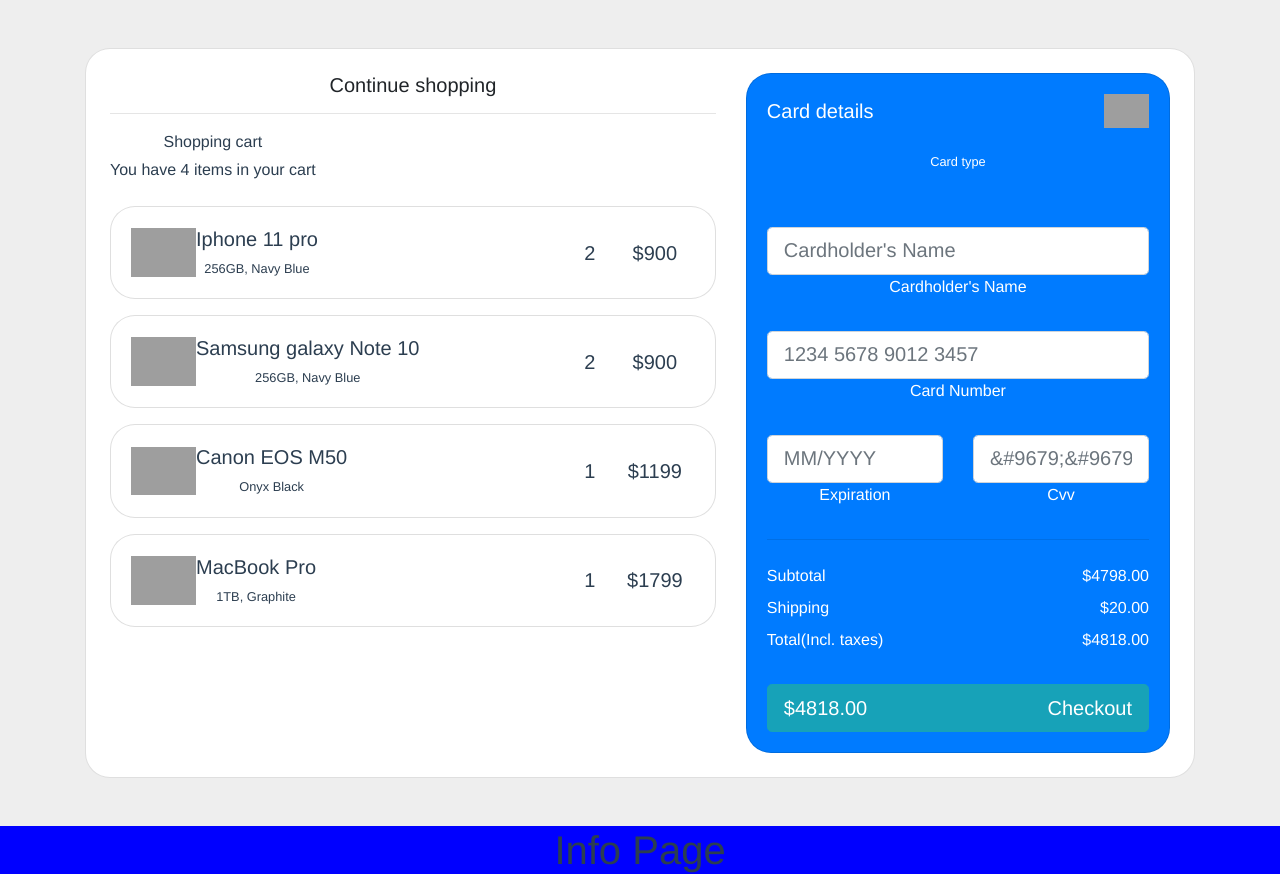
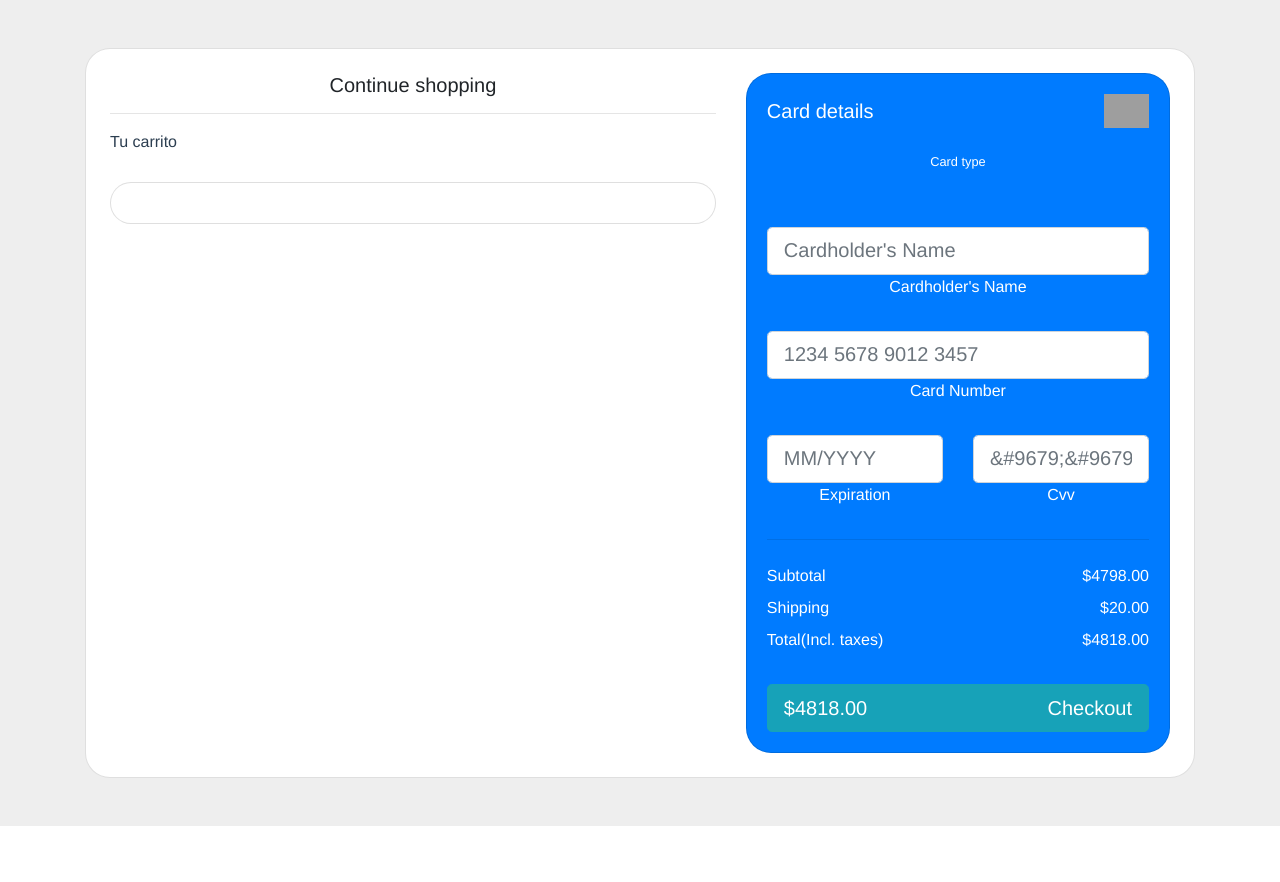
Before and after one commit to VictoriaBesada/PROJECT-Vuejs, a Vue app in the folder vueproject/: page / in a window 1280 px wide. Shown: the part 5300-6182 px from the top of the page. After the commit the page ends 6126 px from the top, so only its background shows below. Built offline with nearby package versions, Linux system fonts and the light colour scheme; grey boxes are pictures that could not be loaded.

Commit message:
mas avances

```diff
--- a/vueproject/src/App.vue
+++ b/vueproject/src/App.vue
@@ -14,9 +14,16 @@
       v-if="canAccess"
       @changeFlagFromListado="recibiElMensaje"
       :productos="listadoDeProductos"
+      @verDetalleProducto="recibirDetalleProducto"
     />
-    <CarritoPage :carro ="carrito"/>
-    <InfoPage />
+    <CarritoPage
+      :carro="carrito"
+      @actualizarCarrito="recibirCarritoActualizado"
+    />
+    <InfoPage
+    v-if="productoSeleccionado"
+    :producto="productoSeleccionado"
+    />
   </div>
 </template>
 
@@ -129,6 +136,7 @@
         },
       ],
       carrito: [],
+      productoSeleccionado: null,
     };
   },
   methods: {
@@ -140,6 +148,12 @@
     },
     recibirProductosCarrito(payload) {
       this.carrito.push(payload);
+    },
+    recibirCarritoActualizado(payload) {
+      this.carrito = [...payload];
+    },
+    recibirDetalleProducto(payload) {
+      this.productoSeleccionado = payload;
     },
   },
 };
--- a/vueproject/src/components/CarritoPage.vue
+++ b/vueproject/src/components/CarritoPage.vue
@@ -20,110 +20,17 @@
                       class="d-flex justify-content-between align-items-center mb-4"
                     >
                       <div>
-                        <p class="mb-1">Shopping cart</p>
-                        <p class="mb-0">You have 4 items in your cart</p>
-                      </div>
-                    </div>
-
-                    <div class="card mb-3">
-                      <div class="card-body">
-                        <div class="d-flex justify-content-between">
-                          <div class="d-flex flex-row align-items-center">
-                            <div>
-                              <img
-                                src="https://mdbcdn.b-cdn.net/img/Photos/new-templates/bootstrap-shopping-carts/img1.webp"
-                                class="img-fluid rounded-3"
-                                alt="Shopping item"
-                                style="width: 65px"
-                              />
-                            </div>
-                            <div class="ms-3">
-                              <h5>Iphone 11 pro</h5>
-                              <p class="small mb-0">256GB, Navy Blue</p>
-                            </div>
-                          </div>
-                          <div class="d-flex flex-row align-items-center">
-                            <div style="width: 50px">
-                              <h5 class="fw-normal mb-0">2</h5>
-                            </div>
-                            <div style="width: 80px">
-                              <h5 class="mb-0">$900</h5>
-                            </div>
-                            <a href="#!" style="color: #cecece"
-                              ><i class="fas fa-trash-alt"></i
-                            ></a>
-                          </div>
-                        </div>
-                      </div>
-                    </div>
-
-                    <div class="card mb-3">
-                      <div class="card-body">
-                        <div class="d-flex justify-content-between">
-                          <div class="d-flex flex-row align-items-center">
-                            <div>
-                              <img
-                                src="https://mdbcdn.b-cdn.net/img/Photos/new-templates/bootstrap-shopping-carts/img2.webp"
-                                class="img-fluid rounded-3"
-                                alt="Shopping item"
-                                style="width: 65px"
-                              />
-                            </div>
-                            <div class="ms-3">
-                              <h5>Samsung galaxy Note 10</h5>
-                              <p class="small mb-0">256GB, Navy Blue</p>
-                            </div>
-                          </div>
-                          <div class="d-flex flex-row align-items-center">
-                            <div style="width: 50px">
-                              <h5 class="fw-normal mb-0">2</h5>
-                            </div>
-                            <div style="width: 80px">
-                              <h5 class="mb-0">$900</h5>
-                            </div>
-                            <a href="#!" style="color: #cecece"
-                              ><i class="fas fa-trash-alt"></i
-                            ></a>
-                          </div>
-                        </div>
-                      </div>
-                    </div>
-
-                    <div class="card mb-3">
-                      <div class="card-body">
-                        <div class="d-flex justify-content-between">
-                          <div class="d-flex flex-row align-items-center">
-                            <div>
-                              <img
-                                src="https://mdbcdn.b-cdn.net/img/Photos/new-templates/bootstrap-shopping-carts/img3.webp"
-                                class="img-fluid rounded-3"
-                                alt="Shopping item"
-                                style="width: 65px"
-                              />
-                            </div>
-                            <div class="ms-3">
-                              <h5>Canon EOS M50</h5>
-                              <p class="small mb-0">Onyx Black</p>
-                            </div>
-                          </div>
-                          <div class="d-flex flex-row align-items-center">
-                            <div style="width: 50px">
-                              <h5 class="fw-normal mb-0">1</h5>
-                            </div>
-                            <div style="width: 80px">
-                              <h5 class="mb-0">$1199</h5>
-                            </div>
-                            <a href="#!" style="color: #cecece"
-                              ><i class="fas fa-trash-alt"></i
-                            ></a>
-                          </div>
-                        </div>
+                        <p class="mb-1">Tu carrito</p>
                       </div>
                     </div>
 
                     <div class="card mb-3 mb-lg-0">
                       <div class="card-body">
-                        <div class="d-flex justify-content-between">
+                        <div
+                          class="d-flex justify-content-between"
+                          v-for="item in carroLocal"
+                          :key="item.id"
+                        >
                           <div class="d-flex flex-row align-items-center">
                             <div>
                               <img
@@ -134,16 +41,39 @@
                               />
                             </div>
                             <div class="ms-3">
-                              <h5>MacBook Pro</h5>
-                              <p class="small mb-0">1TB, Graphite</p>
+                              <h5>{{ item.titulo }}</h5>
+                              <p class="small mb-0">{{ item.descripcion }}</p>
                             </div>
                           </div>
                           <div class="d-flex flex-row align-items-center">
                             <div style="width: 50px">
-                              <h5 class="fw-normal mb-0">1</h5>
+                              <div class="col-md-3 col-lg-3 col-xl-2 d-flex">
+                                <button
+                                  class="btn btn-link px-2"
+                                  @click="restar(item)"
+                                >
+                                  <i class="fas fa-minus"></i>
+                                </button>
+
+                                <input
+                                  id="form1"
+                                  min="0"
+                                  name="quantity"
+                                  value="1"
+                                  type="number"
+                                  class="form-control form-control-sm"
+                                />
+
+                                <button
+                                  class="btn btn-link px-2"
+                                  @click="sumar(item)"
+                                >
+                                  <i class="fas fa-plus"></i>
+                                </button>
+                              </div>
                             </div>
                             <div style="width: 80px">
-                              <h5 class="mb-0">$1799</h5>
+                              <h5 class="mb-0">{{ item.precio }}</h5>
                             </div>
                             <a href="#!" style="color: #cecece"
                               ><i class="fas fa-trash-alt"></i
@@ -294,13 +224,29 @@
   name: "CarritoPage",
   props: ["carro"],
   data() {
-    return {};
+    return {
+      carroLocal: [],
+    };
+  },
+  mounted() {
+    this.carroLocal = this.carro;
   },
   methods: {
     remover(id) {
       this.$emit("remover", id);
     },
+    sumar(payload){
+      payload.cantidadCarrito++
+    },
+    restar(payload){
+      payload.cantidadCarrito--
+    },
   },
+  watch:{
+    carroLocal(newObject ){
+      this.$emit("actualizarCarrito", newObject)
+    }
+  }
 };
 </script>
 
--- a/vueproject/src/components/InfoPage.vue
+++ b/vueproject/src/components/InfoPage.vue
@@ -1,18 +1,46 @@
 <template>
-  <div>
-    <h1>Info Page</h1>
+  <div class="card">
+    <div class="bg-image hover-overlay ripple" data-mdb-ripple-color="light">
+      <img
+        src="https://mdbootstrap.com/img/new/standard/nature/111.webp"
+        class="img-fluid"
+      />
+      <a href="#!">
+        <div
+          class="mask"
+          style="background-color: rgba(251, 251, 251, 0.15)"
+        ></div>
+      </a>
+    </div>
+
+    <div class="card-body">
+      <h5 class="card-title">{{ producto.titulo }}</h5>
+      <p class="card-text">
+        {{ producto.descripcion }}
+      </p>
+      <button
+        class="btn btn-outline-primary btn-sm mt-2"
+        type="button"
+        @click="agregarAlCarrito(item)"
+      >
+        Agregar al carrito
+      </button>
+    </div>
   </div>
 </template>
 
 <script>
 export default {
   name: "InfoPage",
-  props: [],
+  props: ["producto"],
+  data() {
+    return {};
+  },
 };
 </script>
 
 <style scoped>
-div{
-background: blue;
+.card {
+  border-radius: 25px;
 }
 </style>
--- a/vueproject/src/components/LoginPage.vue
+++ b/vueproject/src/components/LoginPage.vue
@@ -16,7 +16,7 @@
                       name="name"
                       class="form-control-plaintext"
                       id="usuario"
-                      v-model="usuario"
+                      v-model="nombre"
                     />
                   </div>
                 </div>
@@ -52,13 +52,13 @@
   },
   data() {
     return {
-      usuario: "",
+      nombre: "",
       password: "",
     };
   },
   methods: {
     cambiarValor() {
-      let usuarioExistente = (this.usuarios.filter(o=> o.usuario) == this.usuario && o.password == this.password)
+      let usuarioExistente = this.usuarios.filter(o=> o.usuario) == this.nombre && o.password == this.password
       if (usuarioExistente) {
         this.$emit("changeFlag");
       }
```
Also changed, not shown: vueproject/src/components/ListadoPage.vue (+11 -4 lines), vueproject/src/components/RegistroPage.vue (+6 -6 lines).
